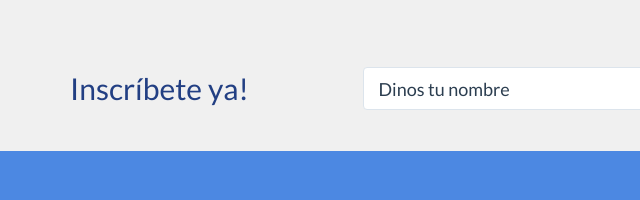
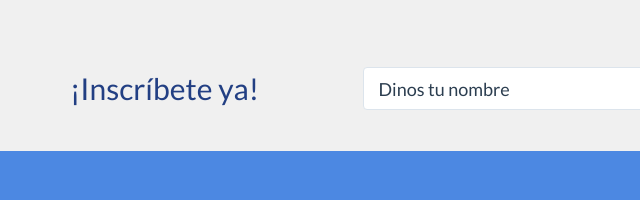
Before and after one commit to enredacoop/yahora, a plain HTML site: page index.html in a window 1280 px wide. Shown: the part 752-952 px from the top of the page, 0-640 px from the left. Drawn offline with nearby package versions, Linux system fonts and the light colour scheme.

Commit message:
Añadiendo signos de exclamación

```diff
--- a/index.html
+++ b/index.html
@@ -115,7 +115,7 @@
         <div class="container">
             <div class="row">
                 <div class="col-lg-3">
-                    <span class="call-text">Inscríbete ya!</span>
+                    <span class="call-text">¡Inscríbete ya!</span>
                 </div>
                 <div class="col-lg-9">
                     <form role="form">
@@ -300,7 +300,7 @@
         <div class="container">
             <div class="row">
                 <div class="col-lg-3">
-                    <span class="call-text">Inscríbete ya!</span>
+                    <span class="call-text">¡Inscríbete ya!</span>
                 </div>
                 <div class="col-lg-9">
                     <form role="form">
```
